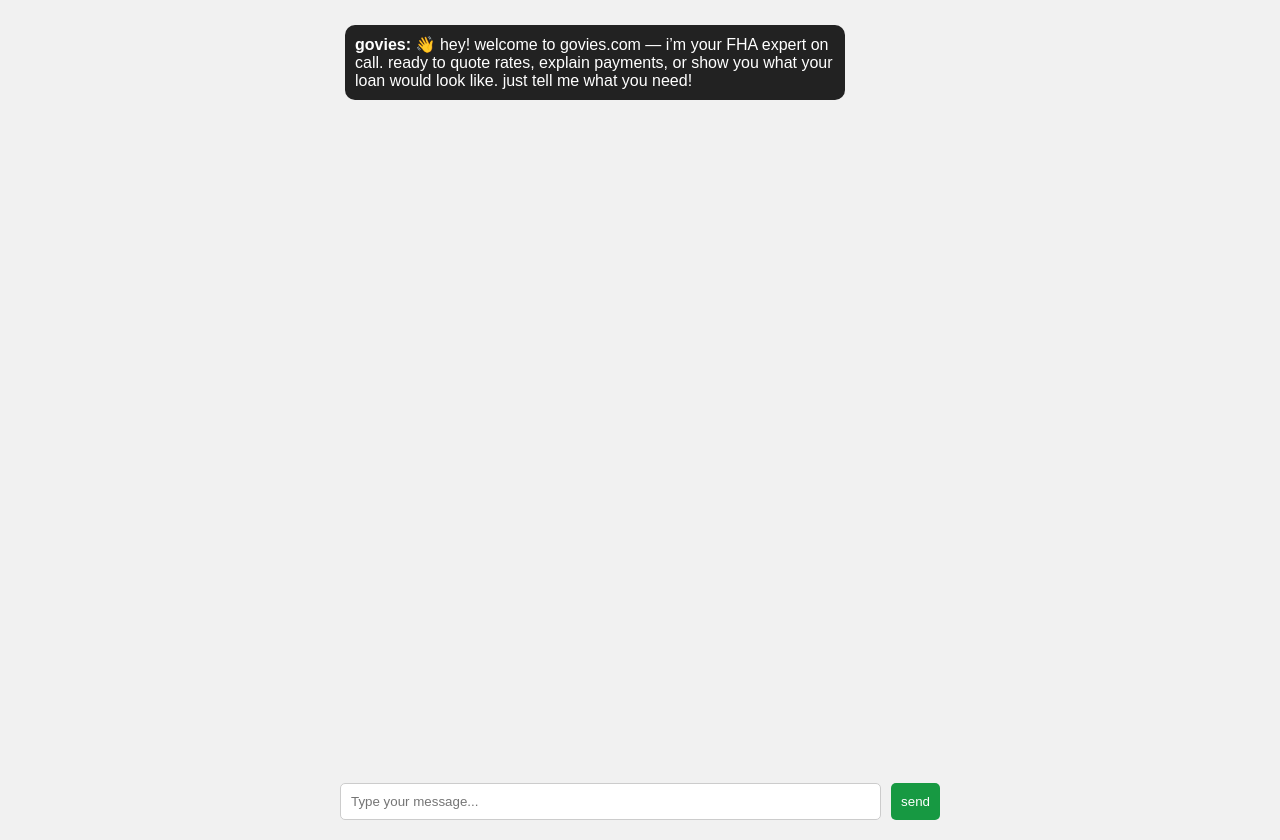
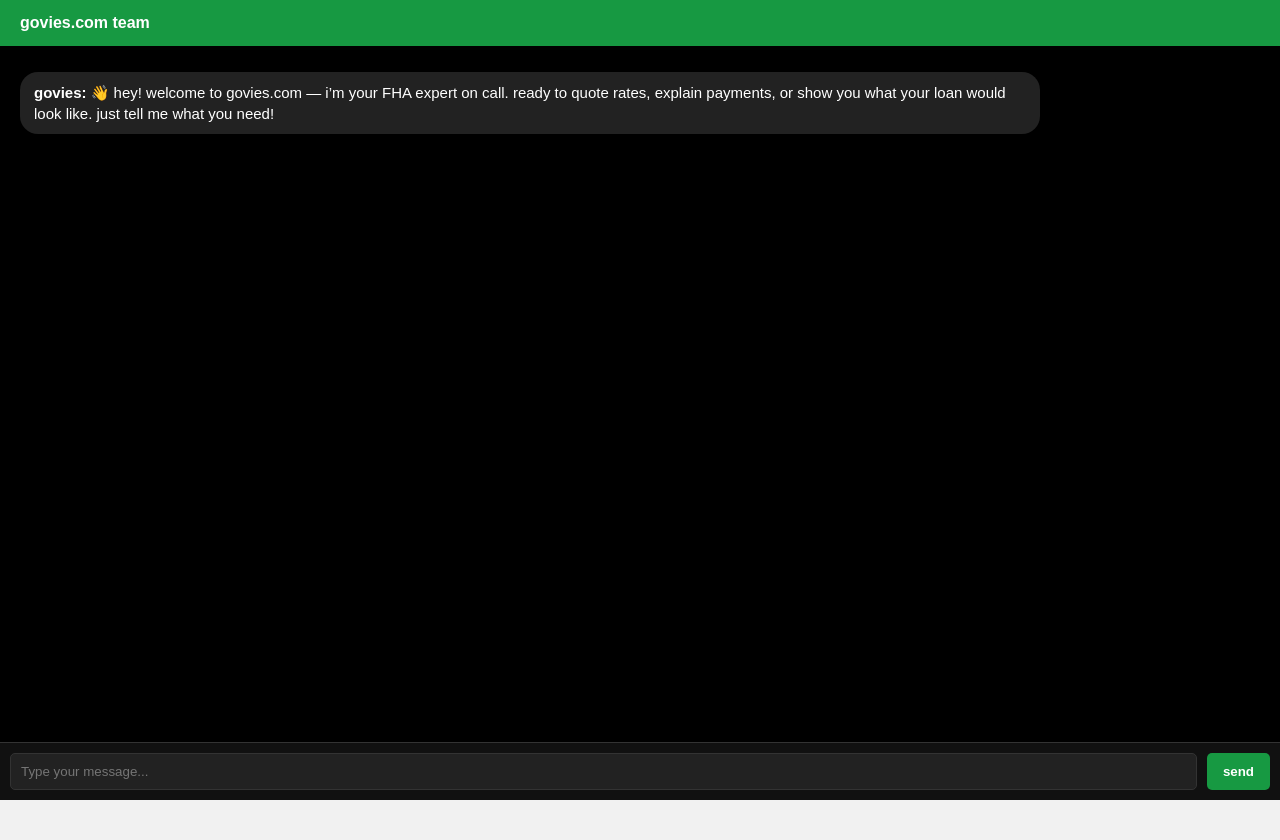
Before and after one commit to farrisajohn-cmd/08062025, a React (Create React App) app: page / in a window 1280 px wide. After the commit the page ends 800 px from the top, so only its background shows below. Built offline with nearby package versions, Linux system fonts and the light colour scheme.

Commit message:
Update ChatBox.jsx

```diff
--- a/src/ChatBox.jsx
+++ b/src/ChatBox.jsx
@@ -1,4 +1,4 @@
-import React, { useState } from 'react';
+import React, { useState, useEffect, useRef } from 'react';
 
 const ChatBox = () => {
   const [messages, setMessages] = useState([
@@ -9,79 +9,51 @@
   ]);
   const [input, setInput] = useState('');
   const [isTyping, setIsTyping] = useState(false);
+  const messagesEndRef = useRef(null);
 
-  const renderMessage = (msg, i) => {
-    const isUser = msg.sender === 'user';
+  const scrollToBottom = () => {
+    messagesEndRef.current?.scrollIntoView({ behavior: 'smooth' });
+  };
 
-    const formattedText = msg.text
-      .replace(/\*\*(box [a-g][^*]*)\*\*/gi, '<strong>$1</strong>')
-      .replace(/\*\*(calculating cash to close)\*\*/gi, '<strong>$1</strong>')
-      .replace(/\n\n/g, '<br/><br/>');
+  useEffect(() => {
+    scrollToBottom();
+  }, [messages]);
 
-    return (
-      <div
-        key={i}
-        style={{
-          alignSelf: isUser ? 'flex-end' : 'flex-start',
-          backgroundColor: isUser ? '#444' : '#222',
-          color: '#fff',
-          padding: '10px',
-          borderRadius: '10px',
-          margin: '5px',
-          maxWidth: '80%',
-          whiteSpace: 'pre-wrap'
-        }}
-        dangerouslySetInnerHTML={{
-          __html: `<strong>${isUser ? 'you' : 'govies'}:</strong> ${formattedText}`
-        }}
-      />
-    );
+  const streamAssistantMessage = async (text) => {
+    const delay = 15;
+    let currentText = '';
+    for (let i = 0; i < text.length; i++) {
+      currentText += text[i];
+      setMessages(prev => [
+        ...prev.slice(0, -1),
+        { sender: 'assistant', text: currentText }
+      ]);
+      await new Promise(resolve => setTimeout(resolve, delay));
+    }
   };
 
   const sendMessage = async () => {
     if (!input.trim()) return;
-
     const userMessage = { sender: 'user', text: input };
     setMessages(prev => [...prev, userMessage]);
     setInput('');
     setIsTyping(true);
-
-    // Initialize empty assistant message for streaming
     setMessages(prev => [...prev, { sender: 'assistant', text: '' }]);
 
     try {
       const res = await fetch('https://zero8062025.onrender.com/chat', {
         method: 'POST',
         headers: { 'Content-Type': 'application/json' },
-        body: JSON.stringify({ message: input }),
+        body: JSON.stringify({ message: input })
       });
 
-      const reader = res.body.getReader();
-      const decoder = new TextDecoder('utf-8');
-      let done = false;
-      let fullText = '';
-
-      while (!done) {
-        const { value, done: doneReading } = await reader.read();
-        done = doneReading;
-
-        if (value) {
-          const chunk = decoder.decode(value);
-          fullText += chunk;
-
-          setMessages(prev => {
-            const updated = [...prev];
-            updated[updated.length - 1] = {
-              sender: 'assistant',
-              text: fullText
-            };
-            return updated;
-          });
-        }
-      }
+      const data = await res.json();
+      await streamAssistantMessage(data.response);
     } catch (err) {
-      console.error('streaming error:', err);
-      setMessages(prev => [...prev, { sender: 'assistant', text: '⚠️ something went wrong. try again!' }]);
+      setMessages(prev => [
+        ...prev.slice(0, -1),
+        { sender: 'assistant', text: '⚠️ something went wrong. try again!' }
+      ]);
     } finally {
       setIsTyping(false);
     }
@@ -91,40 +63,61 @@
     if (e.key === 'Enter') sendMessage();
   };
 
+  const renderMessage = (msg, i) => {
+    const isUser = msg.sender === 'user';
+    return (
+      <div key={i} style={{
+        alignSelf: isUser ? 'flex-end' : 'flex-start',
+        backgroundColor: isUser ? '#444' : '#222',
+        color: '#fff',
+        padding: '10px 14px',
+        borderRadius: '18px',
+        margin: '6px 0',
+        maxWidth: '80%',
+        whiteSpace: 'pre-wrap',
+        fontSize: '15px',
+        lineHeight: '1.4'
+      }}>
+        <strong>{isUser ? 'you' : 'govies'}:</strong> {msg.text}
+      </div>
+    );
+  };
+
   return (
     <div style={{
+      backgroundColor: '#000',
+      color: '#fff',
+      minHeight: '100vh',
       display: 'flex',
       flexDirection: 'column',
-      height: '100vh',
-      maxWidth: '600px',
-      margin: '0 auto',
-      padding: '20px',
       fontFamily: 'Arial, sans-serif'
     }}>
       <div style={{
+        backgroundColor: '#179942',
+        padding: '14px 20px',
+        fontWeight: 'bold',
+        fontSize: '16px'
+      }}>
+        govies.com team
+      </div>
+
+      <div style={{
         flex: 1,
+        padding: '20px',
         overflowY: 'auto',
-        marginBottom: '10px',
         display: 'flex',
         flexDirection: 'column'
       }}>
         {messages.map(renderMessage)}
-        {isTyping && (
-          <div style={{
-            alignSelf: 'flex-start',
-            padding: '10px',
-            backgroundColor: '#444',
-            borderRadius: '10px',
-            margin: '5px',
-            maxWidth: '80%',
-            fontStyle: 'italic',
-            color: '#ccc'
-          }}>
-            typing...
-          </div>
-        )}
+        <div ref={messagesEndRef} />
       </div>
-      <div style={{ display: 'flex' }}>
+
+      <div style={{
+        display: 'flex',
+        borderTop: '1px solid #333',
+        padding: '10px',
+        backgroundColor: '#111'
+      }}>
         <input
           type="text"
           value={input}
@@ -133,19 +126,22 @@
           placeholder="Type your message..."
           style={{
             flex: 1,
-            padding: '10px',
+            backgroundColor: '#222',
+            color: '#fff',
+            border: '1px solid #333',
             borderRadius: '5px',
-            border: '1px solid #ccc'
+            padding: '10px'
           }}
         />
         <button
           onClick={sendMessage}
           style={{
+            backgroundColor: '#179942',
+            border: 'none',
+            padding: '10px 16px',
             marginLeft: '10px',
-            padding: '10px',
-            backgroundColor: '#179942',
             color: 'white',
-            border: 'none',
+            fontWeight: 'bold',
             borderRadius: '5px',
             cursor: 'pointer'
           }}
```
